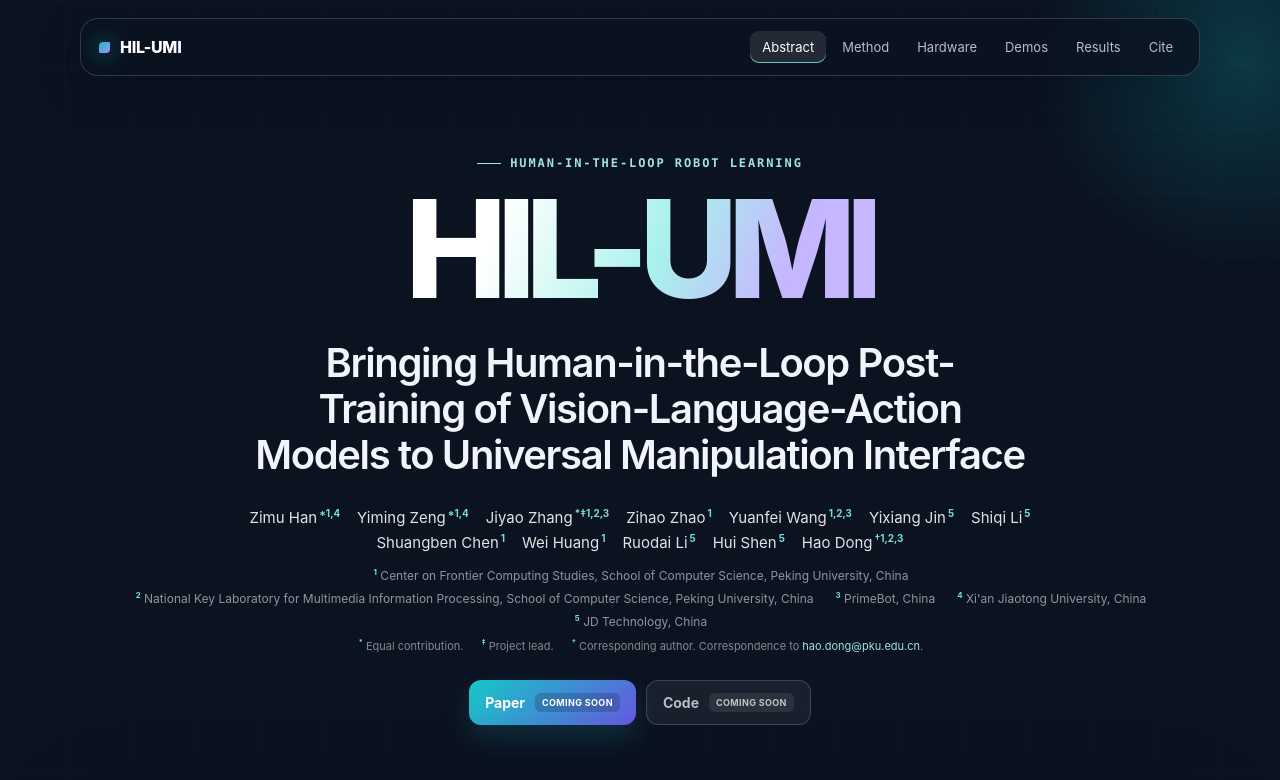
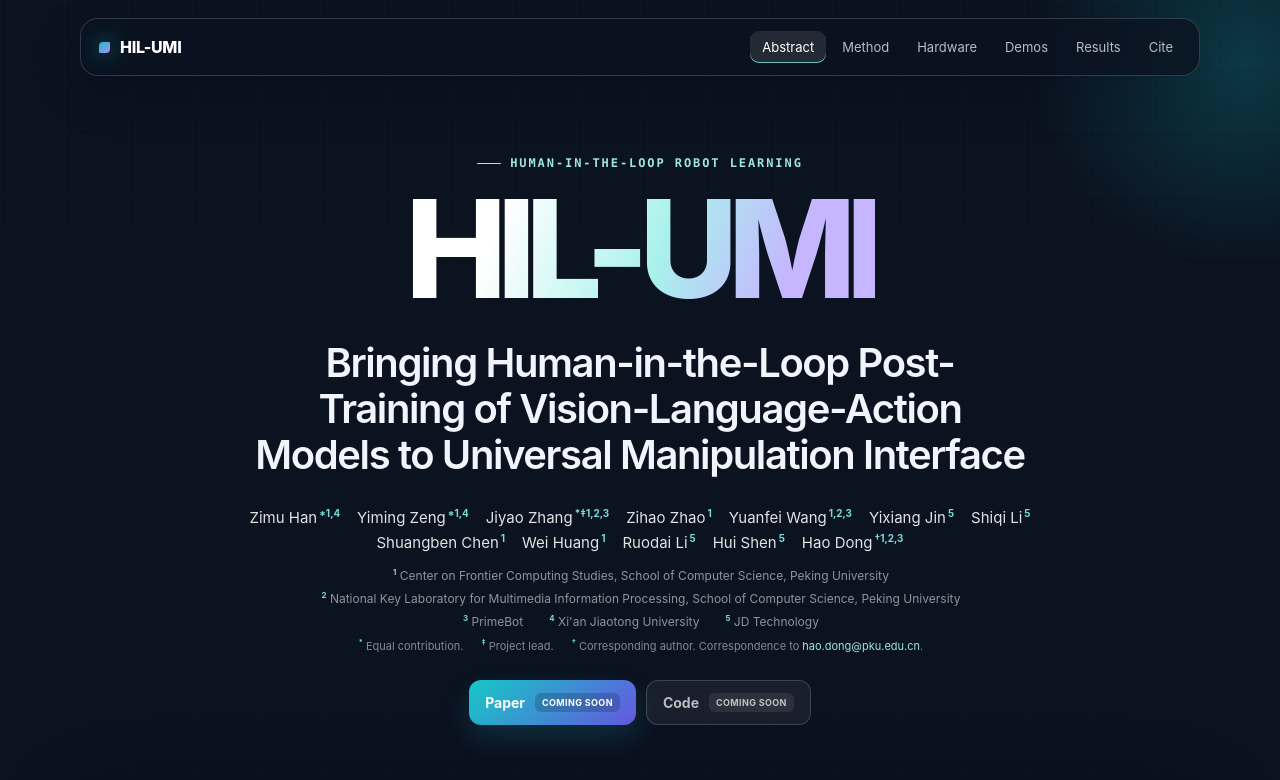
Before and after one commit to HIL-UMI/hil-umi.github.io, a React (Vite) app: page / in a window 1280 px wide. Shown: the top 780 px of the page. Built offline with nearby package versions, Linux system fonts and the light colour scheme.

Commit message:
Refine affiliation layout

```diff
--- a/src/main.tsx
+++ b/src/main.tsx
@@ -188,11 +188,17 @@ function App() {
             {authors.map(([name, affiliation]) => <span className="author" key={name}>{name}<sup>{affiliation}</sup></span>)}
           </div>
           <div className="affiliations">
-            <span><sup>1</sup> Center on Frontier Computing Studies, School of Computer Science, Peking University, China</span>
-            <span><sup>2</sup> National Key Laboratory for Multimedia Information Processing, School of Computer Science, Peking University, China</span>
-            <span><sup>3</sup> PrimeBot, China</span>
-            <span><sup>4</sup> Xi&apos;an Jiaotong University, China</span>
-            <span><sup>5</sup> JD Technology, China</span>
+            <div className="affiliation-row">
+              <span><sup>1</sup> Center on Frontier Computing Studies, School of Computer Science, Peking University</span>
+            </div>
+            <div className="affiliation-row">
+              <span><sup>2</sup> National Key Laboratory for Multimedia Information Processing, School of Computer Science, Peking University</span>
+            </div>
+            <div className="affiliation-row affiliation-row-compact">
+              <span><sup>3</sup> PrimeBot</span>
+              <span><sup>4</sup> Xi&apos;an Jiaotong University</span>
+              <span><sup>5</sup> JD Technology</span>
+            </div>
           </div>
           <div className="equal-note" aria-label="Author notes">
             <span><sup>*</sup> Equal contribution.</span>
--- a/src/styles.css
+++ b/src/styles.css
@@ -70,7 +70,9 @@ h1 span { background: linear-gradient(112deg, #fff 22%, #a9f1ec 54%, #c6b5ff 80%
 .hero h2 { width: min(930px, 100%); margin: 34px auto 28px; color: #f1f4fa; font-size: clamp(22px, 3.15vw, 40px); line-height: 1.16; letter-spacing: -.035em; font-weight: 580; text-wrap: balance; }
 .authors { display: flex; flex-wrap: wrap; justify-content: center; gap: 5px 17px; width: min(920px, 100%); margin: 0 auto; color: rgba(255,255,255,.88); font-size: 15px; }
 .author sup, .affiliations sup, .equal-note sup { margin-left: 2px; color: #76ddd9; font-size: .66em; font-weight: 700; }
-.affiliations { display: flex; flex-wrap: wrap; justify-content: center; gap: 7px 20px; width: min(1040px, 100%); margin: 15px auto 0; color: rgba(255,255,255,.55); font-size: 12px; }
+.affiliations { display: grid; gap: 7px; width: min(1040px, 100%); margin: 15px auto 0; color: rgba(255,255,255,.55); font-size: 12px; }
+.affiliation-row { display: flex; flex-wrap: wrap; justify-content: center; gap: 7px 20px; }
+.affiliation-row-compact { gap: 7px 24px; }
 .equal-note { display: flex; flex-wrap: wrap; justify-content: center; gap: 4px 16px; margin: 9px 0 0; color: rgba(255,255,255,.5); font-size: 11px; }
 .equal-note a { color: #9ee5e3; text-decoration: none; }
 .equal-note a:hover { text-decoration: underline; }
```
